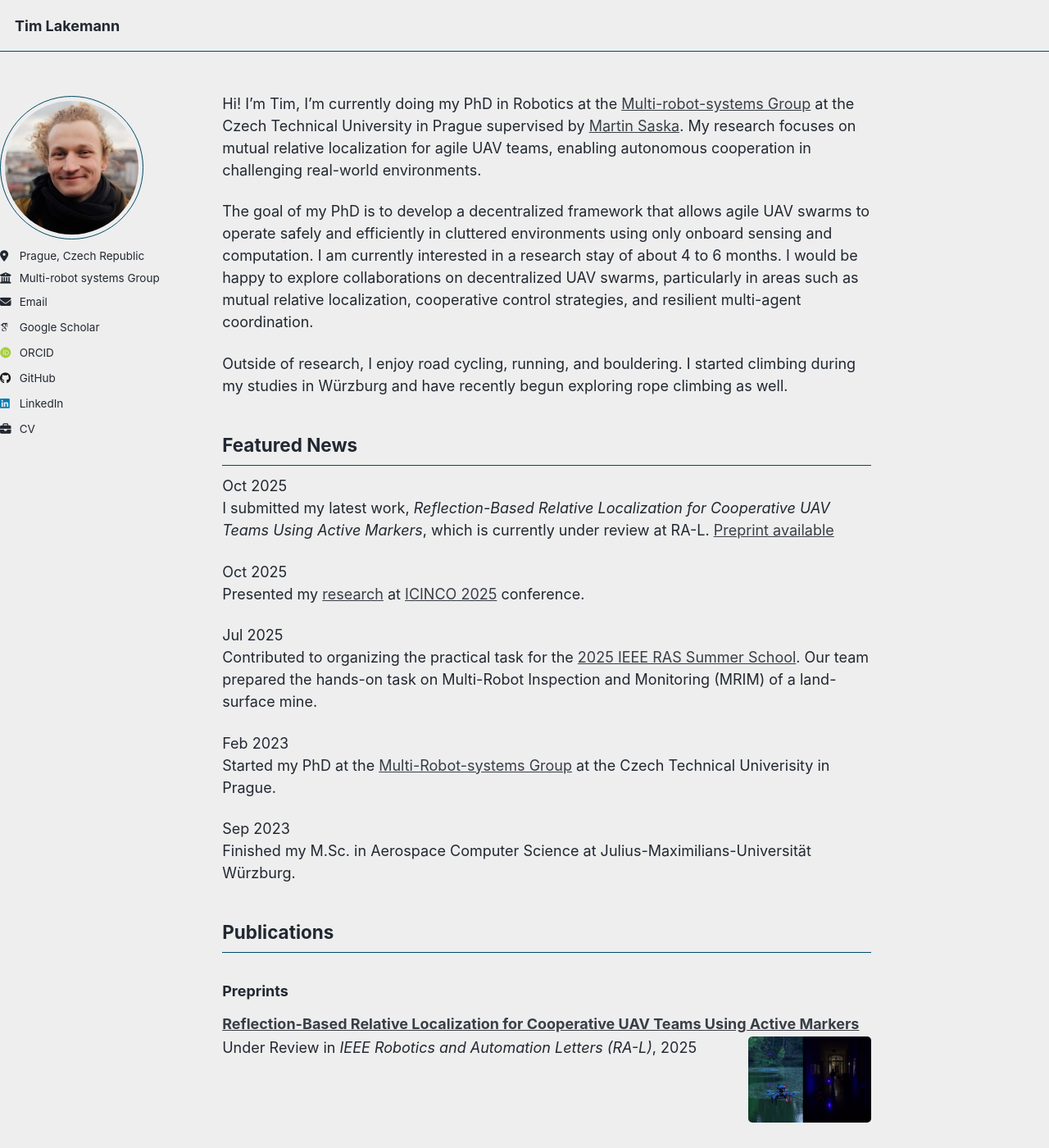
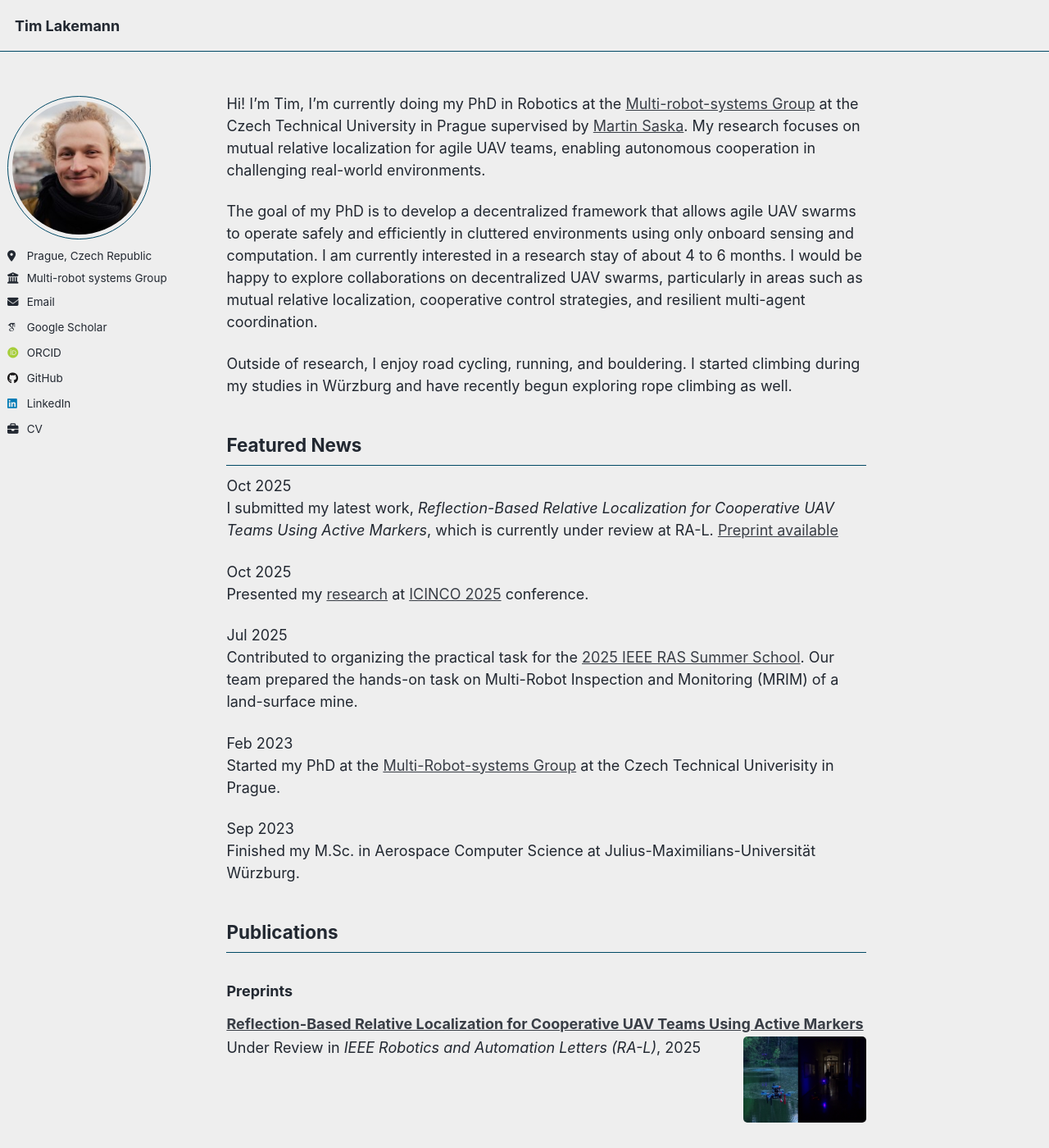
Before and after one commit to TimLakemann/timlakemann.github.io, a Jekyll site: the page built from _pages/about.md, in a window 1280 px wide and 1400 px high. Shown: the whole window at 82% size. Built offline with Jekyll 4.4.1, drawn with Linux system fonts in a browser that asks for light colours; some web fonts are replaced; a script that is not in the unit is left out.

Commit message:
photo larger for mobile phone and pages margin

```diff
--- a/_sass/layout/_page.scss
+++ b/_sass/layout/_page.scss
@@ -6,8 +6,8 @@
   @include container;
   @include clearfix;
   margin-top: 2em;
-  padding-left: 0.0em;
-  padding-right: 0.0em;
+  padding-left: 0.5em;
+  padding-right: 0.5em;
   animation: intro 0.3s both;
   animation-delay: 0.35s;
 
--- a/_sass/layout/_sidebar.scss
+++ b/_sass/layout/_sidebar.scss
@@ -84,7 +84,7 @@
   display: table-cell;
   vertical-align: top;
   width: 80px;          // normal size on desktop
-  max-width: 25vw;      // scales nicely on mobile
+  max-width: 35vw;      // scales nicely on mobile
 //  width: 36px;
   // set width only, for non-square avatars
   // height: 36px;
```
